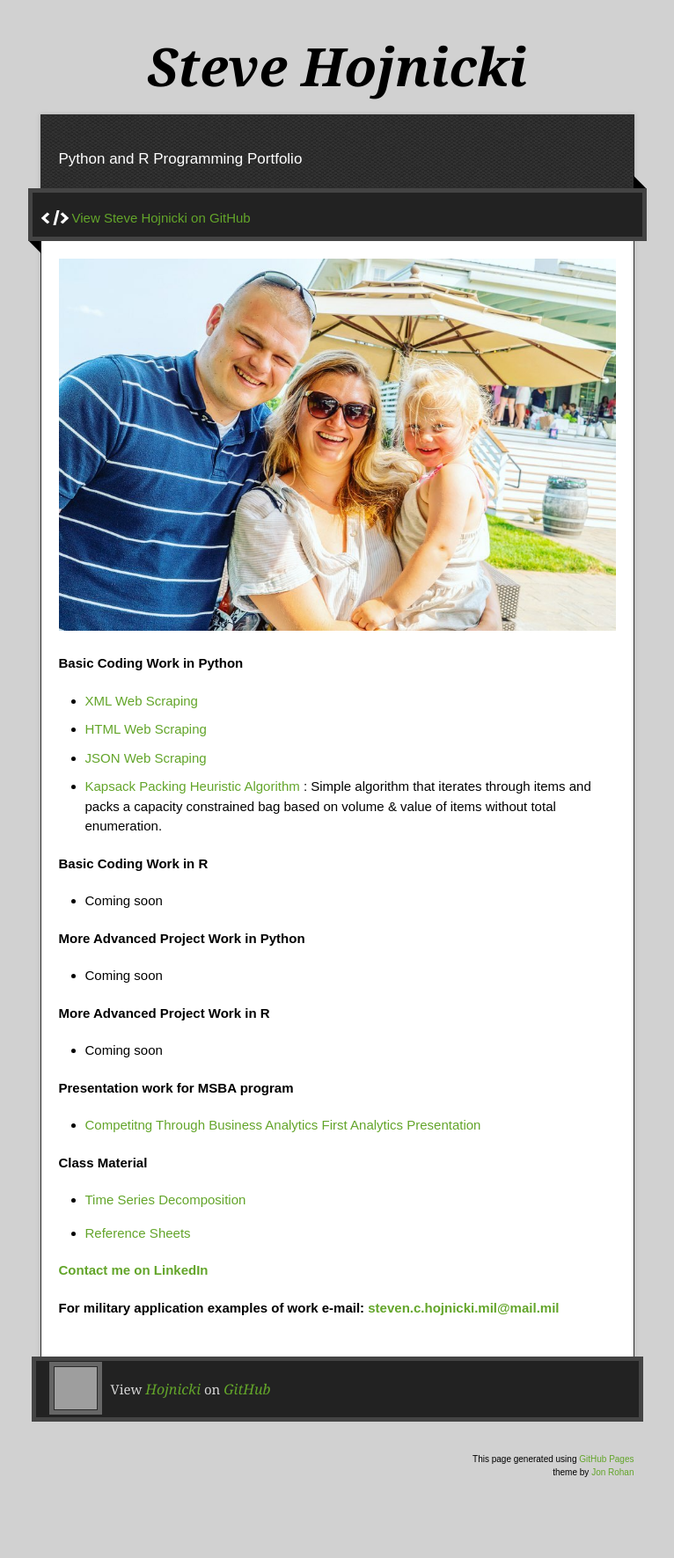
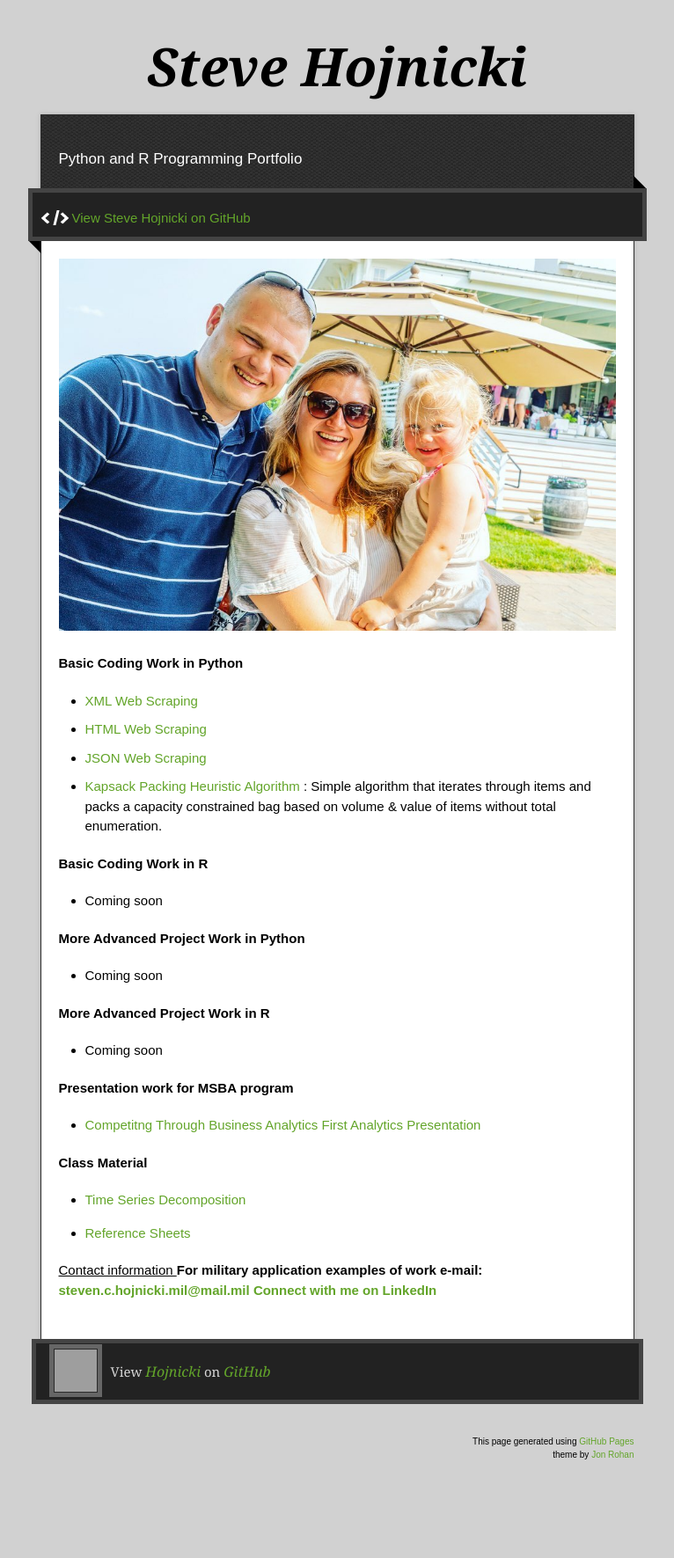
Before and after one commit to Hojnicki/hojnicki.github.io, a Jekyll site: the page built from index.md, in a window 1280 px wide. Shown: the whole page at 88% size, without its empty margins (257-1023 px from the left). Built offline with Jekyll 4.4.1, drawn with Linux system fonts in a browser that asks for light colours; our own code applies the rules of GitHub Pages for plain Markdown files; grey boxes are pictures that could not be loaded.

Commit message:
Update index.md

```diff
--- a/index.md
+++ b/index.md
@@ -31,6 +31,8 @@ description: Professional Portfolio: Python and R
 - [Reference Sheets](https://github.com/Hojnicki/cheatsheets)
 
 
-<b> [Contact me on LinkedIn](www.linkedin.com/in/stevenhojnicki)</b>
 
+
+<u> Contact information </u>
 <b> For military application examples of work e-mail: <a href="mailto:steven.c.hojnicki.mil@mail.mil">steven.c.hojnicki.mil@mail.mil</a></b>
+<b> [Connect with me on LinkedIn](www.linkedin.com/in/stevenhojnicki)</b>
```
